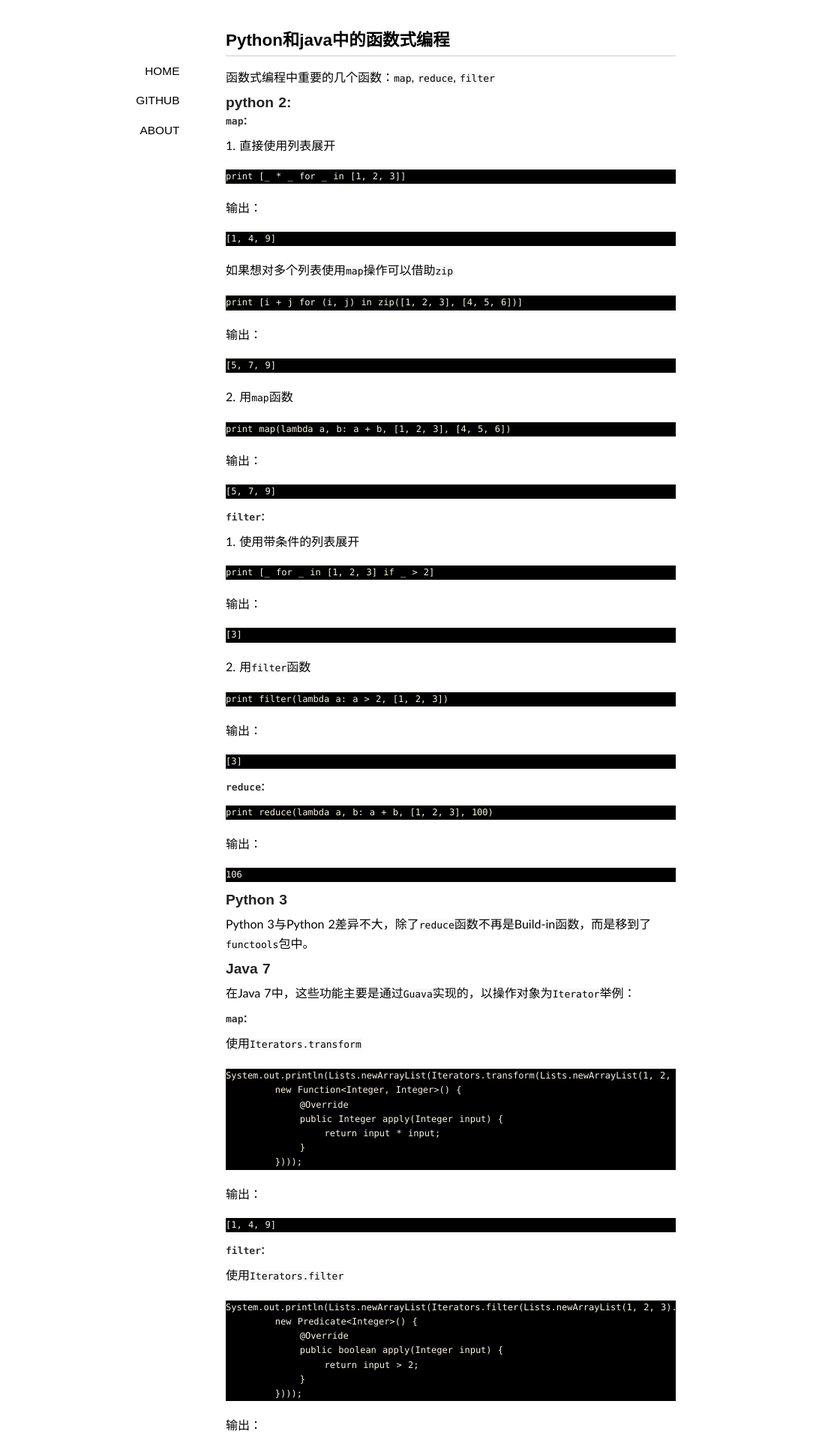
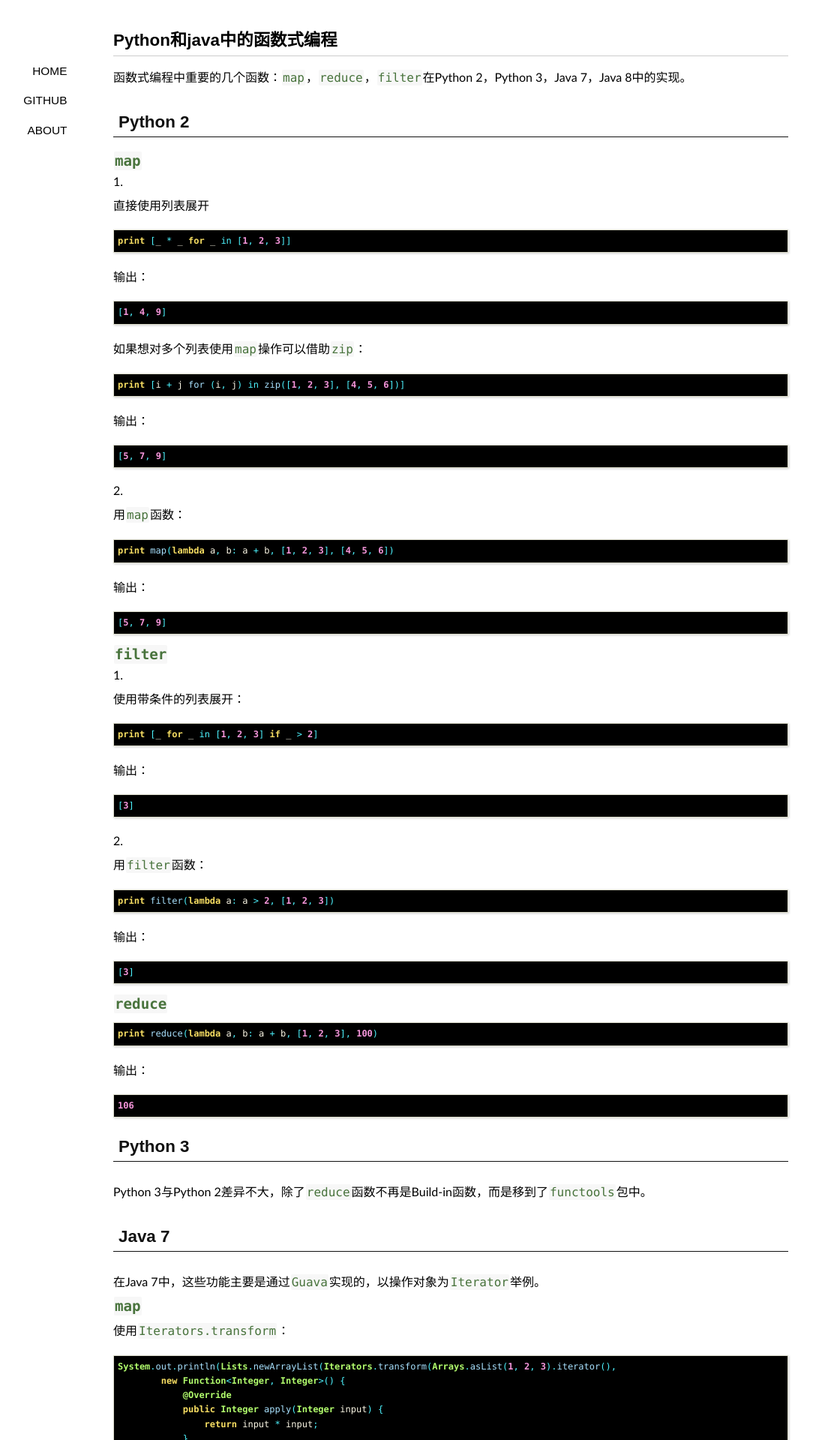
Before and after one commit to whuream/whuream.github.io, a Jekyll site: the page built from _posts/2016-03-08-Python和Java中的函数式编程.md, in a window 1280 px wide. Shown: the top 1920 px of the page at 75% size, without its empty margins (39-1123 px from the left). Built offline with Jekyll 4.4.1, drawn with Linux system fonts in a browser that asks for light colours; some of the changed text lies outside the part shown.

Commit message:
update style

````diff
--- a/_config.yml
+++ b/_config.yml
@@ -1,6 +1,6 @@
 gems: [jekyll-paginate]
 markdown: kramdown
-permalink: /posts/:year-:month-:day-:title.html
+permalink: /posts/:year/:month/:day/:title.html
 author: ream
 paginate: 16
 highlighter: rouge
--- a/_layouts/default.html
+++ b/_layouts/default.html
@@ -51,7 +51,7 @@
       </div>
 
     <footer>
-        <p><small>Powered by <a href="http://jekyllrb.com">Jekyll</a> & <a href="http://pages.github.com">GitHub</a> | Copyright {{site.time | date:"%Y"}} by <a href="/about.html">ream</a> | <span class="label label-info" id="timeSpan"></span></small></p>
+        <p><small>Powered by <a href="http://jekyllrb.com">Jekyll</a> & <a href="http://pages.github.com">GitHub</a> | Copyright {{site.time | date:"%Y"}} by <a href="/about.html">SuTong</a> | <span class="label label-info" id="timeSpan"></span></small></p>
     </footer>
 
     </div>
--- a/_posts/2016-03-08-Python和Java中的函数式编程.md
+++ b/_posts/2016-03-08-Python和Java中的函数式编程.md
@@ -1,267 +1,279 @@
-函数式编程中重要的几个函数：`map`, `reduce`, `filter`
+函数式编程中重要的几个函数：`map`，`reduce`，`filter`在Python 2，Python 3，Java 7，Java 8中的实现。
 
-### python 2:
+##  Python 2
 
-#### `map`:
+### `map`
 
-1\. 直接使用列表展开
+1.  直接使用列表展开
 
+    ```python
     print [_ * _ for _ in [1, 2, 3]]
+    ```
+
+    输出：
+
+    ```python
+    [1, 4, 9]
+    ```
+
+    如果想对多个列表使用`map`操作可以借助`zip`：
+
+    ```python
+    print [i + j for (i, j) in zip([1, 2, 3], [4, 5, 6])]
+    ```
+
+    输出：
+
+    ```python
+    [5, 7, 9]
+    ```
+
+1.  用`map`函数：
+
+    ```python
+    print map(lambda a, b: a + b, [1, 2, 3], [4, 5, 6])
+    ```
+
+    输出：
+
+    ```python
+    [5, 7, 9]
+    ```
+
+### `filter`
+
+1.  使用带条件的列表展开：
+
+    ```python
+    print [_ for _ in [1, 2, 3] if _ > 2]
+    ```
+
+    输出：
+
+    ```python
+    [3]
+    ```
+
+2.  用`filter`函数：
+
+    ```python
+    print filter(lambda a: a > 2, [1, 2, 3])
+    ```
+
+    输出：
+
+    ```python
+    [3]
+    ```
+
+### `reduce`
+
+```python
+print reduce(lambda a, b: a + b, [1, 2, 3], 100)
+```
 
 输出：
 
-    [1, 4, 9]
+```python
+106
+```
 
-如果想对多个列表使用`map`操作可以借助`zip`
-
-    print [i + j for (i, j) in zip([1, 2, 3], [4, 5, 6])]
-
-输出：
-
-    [5, 7, 9]
-
-2\. 用`map`函数
-
-    print map(lambda a, b: a + b, [1, 2, 3], [4, 5, 6])
-
-输出：
-
-    [5, 7, 9]
-
-#### `filter`:
-
-1\. 使用带条件的列表展开
-
-    print [_ for _ in [1, 2, 3] if _ > 2]
-
-输出：
-
-    [3]
-
-2\. 用`filter`函数
-
-    print filter(lambda a: a > 2, [1, 2, 3])
-
-输出：
-
-    [3]
-
-#### `reduce`:
-
-    print reduce(lambda a, b: a + b, [1, 2, 3], 100)
-
-输出：
-
-    106
-
-### Python 3
+## Python 3
 
 Python 3与Python 2差异不大，除了`reduce`函数不再是Build-in函数，而是移到了`functools`包中。
 
 
-### Java 7
+## Java 7
 
-在Java 7中，这些功能主要是通过`Guava`实现的，以操作对象为`Iterator`举例：
+在Java 7中，这些功能主要是通过`Guava`实现的，以操作对象为`Iterator`举例。
 
-#### `map`:
+### `map`
 
-使用`Iterators.transform`
+使用`Iterators.transform`：
 
-    System.out.println(Lists.newArrayList(Iterators.transform(Lists.newArrayList(1, 2, 3).iterator(),
-            new Function<Integer, Integer>() {
-                @Override
-                public Integer apply(Integer input) {
-                    return input * input;
-                }
-            })));
+```java
+System.out.println(Lists.newArrayList(Iterators.transform(Arrays.asList(1, 2, 3).iterator(),
+        new Function<Integer, Integer>() {
+            @Override
+            public Integer apply(Integer input) {
+                return input * input;
+            }
+        })));
+```
 
 输出：
 
-    [1, 4, 9]
+```java
+[1, 4, 9]
+```
 
-#### `filter`:
+### `filter`
 
-使用`Iterators.filter`
+使用`Iterators.filter`：
 
-    System.out.println(Lists.newArrayList(Iterators.filter(Lists.newArrayList(1, 2, 3).iterator(),
-            new Predicate<Integer>() {
-                @Override
-                public boolean apply(Integer input) {
-                    return input > 2;
-                }
-            })));
+```java
+System.out.println(Lists.newArrayList(Iterators.filter(Arrays.asList(1, 2, 3).iterator(),
+        new Predicate<Integer>() {
+            @Override
+            public boolean apply(Integer input) {
+                return input > 2;
+            }
+        })));
+```
 
 输出：
 
-    [3]
+```
+[3]
+```
 
-#### `reduce`:
+### `reduce`
 
 `reduce`功能`Guava`没有提供，需要自己来实现：
 
-    public class Reduce {
+```java
+public class Reduce {
 
-        public interface Function<T, R>{
-            R apply(T t, R r);
+    public interface Function<T, R>{
+        R apply(T t, R r);
+    }
+
+    public static <T, R> R reduce(final Iterator<? extends T> iterator, final R begin,
+                                  final Function<? super T, R> function){
+        R ret = begin;
+        while (iterator.hasNext()){
+            ret = function.apply(iterator.next(), ret);
         }
 
-        public static <T, R> R reduce(final Iterator<? extends T> iterator, final R begin, final Function<? super T, R> function){
-            R ret = begin;
-            while (iterator.hasNext()){
-                ret = function.apply(iterator.next(), ret);
+        return ret;
+    }
+}
+```
+
+例子：
+
+```java
+System.out.println(Reduce.reduce(Arrays.asList(1, 2, 3).iterator(), 10,
+        new Reduce.Function<Integer, Integer>() {
+            public Integer apply(Integer integer, Integer integer2) {
+                return integer + integer2;
             }
-
-            return ret;
-        }
-    }
-
-列表累加：
-
-        System.out.println(Reduce.reduce(Lists.newArrayList(1, 2, 3).iterator(), 10,
-            new Reduce.Function<Integer, Integer>() {
-                public Integer apply(Integer integer, Integer integer2) {
-                    return integer + integer2;
-                }
-            }));
+        }));
+```
 
 输出：
 
-    16
+```java
+16
+```
 
-Concatenating lists:
+### `reduce`多列表版（`zip`）:
 
-    List<ArrayList<Long>> listList = Lists.newArrayList(Lists.newArrayList(1l, 2l), Lists.newArrayList(2l, 3l));
-    List<Long> longs = Reduce.reduce(listList.iterator(), new ArrayList<Long>(),
-            new Reduce.Function<ArrayList<Long>, ArrayList<Long>>() {
-                public ArrayList<Long> apply(ArrayList<Long> longs, ArrayList<Long> longs2) {
-                    longs2.addAll(longs);
-                    return longs2;
-                }
-            });
-
-    System.out.println(JSON.toJSONString(longs));
-
-Output:
-
-    [1,2,2,3]
-
-#### `reduce`多列表版（`zip`）:
-
-在Python中，reduce操作可以支持多个输入列表，在Java 7 中可以自己实现(我管这种叫`zip`，不过不同于Python 2中Build-in的`zip`)：
+在Python中，reduce操作可以支持多个输入列表，在Java 7 中可以自己实现(我管这种叫`zip`，不过不同于Python 2中Build-in的`zip`)。
 
 先把Java 8中的`BiFunction`抄过来：
 
-    public interface BiFunction<T, U, R> {
-        R apply(T t, U u);
-    }
+```java
+public interface BiFunction<T, U, R> {
+    R apply(T t, U u);
+}
+```
 
 然后实现：
 
-    public class Zip {
-        public static <T, U, R> Iterator<R> zip(final Iterator<? extends T> iterator1, final Iterator<? extends U> iterator2,
-                                      final BiFunction<? super T, ? super U, ? extends R> function){
+```java
+public class Zip {
+    public static <T, U, R> Iterator<R> zip(final Iterator<? extends T> iterator1, final Iterator<? extends U> iterator2,
+                                  final BiFunction<? super T, ? super U, ? extends R> function){
 
-            return new Iterator<R>() {
-                @Override
-                public boolean hasNext() {
-                    return iterator1.hasNext() && iterator2.hasNext();
-                }
+        return new Iterator<R>() {
+            @Override
+            public boolean hasNext() {
+                return iterator1.hasNext() && iterator2.hasNext();
+            }
 
-                @Override
-                public R next() {
-                    return function.apply(iterator1.next(), iterator2.next());
-                }
-            };
-        }
+            @Override
+            public R next() {
+                return function.apply(iterator1.next(), iterator2.next());
+            }
+        };
     }
+}
+```
 
 例子：
 
-    List<Long> list = Lists.newArrayList(Zip.zip(Lists.newArrayList(1l, 2l, 3l).iterator(),
-            Lists.newArrayList(4l, 5l, 6l).iterator(), new BiFunction<Long, Long, Long>() {
-                @Override
-                public Long apply(Long aLong, Long aLong2) {
-                    return aLong * aLong2;
-                }
-            }));
-
-    System.out.println(JSON.toJSONString(list));
+```java
+System.out.println(Lists.newArrayList(Zip.zip(Arrays.asList(1l, 2l, 3l).iterator(),
+        Lists.newArrayList(4l, 5l, 6l).iterator(),
+        new BiFunction<Long, Long, Long>() {
+            @Override
+            public Long apply(Long aLong, Long aLong2) {
+                return aLong * aLong2;
+            }
+        })));
+```
 
 输出：
 
-    [4, 10, 18]
+```java
+[4, 10, 18]
+```
 
-### Java 8:
+## Java 8
 
-Java 8中内置了一些操作，以操作对象为`Stream`举例:
+Java 8中内置了一些操作，以操作对象为`Stream`举例。
 
-#### `map`:
+### `map`
 
 使用`Stream.map`:
 
-    System.out.println(Stream.of(1l, 2l, 3l).map(t -> t * t).collect(Collectors.toList()));
+```java
+System.out.println(Stream.of(1l, 2l, 3l).map(t -> t * t).collect(Collectors.toList()));
+```
 
 输出：
 
-    [1, 4, 9]
+```java
+[1, 4, 9]
+```
 
-#### `filter`:
+### `filter`
 
 使用`Stream.filter`:
 
-    System.out.println(Stream.of(1l, 2l, 3l).filter(t -> t > 2).collect(Collectors.toList()));
+```java
+System.out.println(Stream.of(1l, 2l, 3l).filter(t -> t > 2).collect(Collectors.toList()));
+```
 
 输出：
 
-    [3]
+```java
+[3]
+```
 
-#### `reduce`：
+### `reduce`
 
 使用`Stream.reduce`:
 
-    System.out.println(Stream.of(1, 2, 3).reduce(0l, (aLong, integer) -> aLong + integer, (aLong, aLong2) -> aLong + aLong2));
+```java
+System.out.println(Stream.of(1, 2, 3).reduce(0l, (aLong, integer) -> aLong + integer, (aLong, aLong2) -> aLong + aLong2));
+```
 
 输出：
 
-    6
+```java
+6
+```
 
-Accumulating lists:
-
-    List<Long> longs = Lists.newArrayList(1l, 2l, 3l, 4l);
-
-    Long ret = longs.stream().reduce(100l, (a, b) -> a + b);
-
-    System.out.println(ret);
-
-Output:
-
-    110
-
-Concatenating lists:
-
-    List<ArrayList<Long>> lists = Lists.newArrayList(Lists.newArrayList(1l, 2l, 3l),
-            Lists.newArrayList(4l, 5l, 6l));
-
-    List<Long> retList = lists.stream().reduce(new ArrayList<Long>(), (longs1, longs2) -> {
-        longs1.addAll(longs2);
-        return longs1;
-    });
-
-    System.out.println(JSON.toJSONString(retList));
-
-Output:
-
-    [1,2,3,4,5,6]
-
-#### `zip`:
+### `zip`
 
 这个操作在Java 8中不存在，可以自己实现，不过构建`Stream`比构建`Iterator`要复杂一些：
 
 ```java
 public class ZipJ8 {
-    public static<T, U, R> Stream<R> zip(Stream<? extends T> streamA,
-                                         Stream<? extends U> streamB,
-                                         BiFunction<? super T, ? super U, ? extends R> biFunction) {
+    public static <T, U, R> Stream<R> zip(Stream<? extends T> streamA, Stream<? extends U> streamB,
+                                          BiFunction<? super T, ? super U, ? extends R> biFunction) {
         Objects.requireNonNull(biFunction);
         @SuppressWarnings("unchecked")
         Spliterator<T> spliteratorA = (Spliterator<T>) Objects.requireNonNull(streamA).spliterator();
@@ -300,13 +312,17 @@ public class ZipJ8 {
 
 例子：
 
-    System.out.println(ZipJ8.zip(Stream.of(1l, 2l, 3l), Stream.of(4l, 5l, 6l),
-            (aLong, aLong2) -> aLong + aLong2).collect(Collectors.toList()));
+```java
+System.out.println(ZipJ8.zip(Stream.of(1l, 2l, 3l), Stream.of(4l, 5l, 6l), (aLong, aLong2) -> aLong + aLong2)
+        .collect(Collectors.toList()));
+```
 
 输出：
 
-    [5, 7, 9]
+```java
+[5, 7, 9]
+```
 
 Example of abuse:
 
-![](../media/pic/1.pic.jpg)
+![](/media/pic/1.pic.jpg)
--- a/media/css/style.css
+++ b/media/css/style.css
@@ -9,26 +9,32 @@
 * |\.|._)._)
 * --------------------------------- */
 
-body{font-size:14px;word-spacing:1px;
+body{font-size:14px;word-spacing:0px;
 	margin-left:auto;
-margin-right:auto;
-	font-family:"Galdeano","Hiragino Sans GB","Microsoft YaHei",Trebuchet,"Trebuchet MS",Tahoma,"Lucida Grande","Lucida Sans Unicode",Verdana,sans-serif;color:#000000;background-color:#ffffff;}
+	margin-right:auto;
+	font-family:"Galdeano","Hiragino Sans GB","Microsoft YaHei",Trebuchet,"Trebuchet MS",Tahoma,"Lucida Grande",
+	"Lucida Sans Unicode",Verdana,sans-serif;
+    color:#000000;background-color:#ffffff;}
+
 *{padding:0;margin: 0;border:none;outline:none;}
+
 a{color:#dd0000;text-decoration:none;}
 a:hover{color:#333333;text-decoration:underline;}
+
 hr{margin:.7em 0;border-top:1px dashed #d0d0d0;border-bottom:1px dashed #f9f9f9;}
 p{padding:.5em 0;}
 li{padding:.2em 0;}
 ol,ul{list-style-position:inside;}
 ol ul, ul ol, ul ul, ol ol {margin-left:1em;}
-pre code{margin:1em 0;font-size:13px;line-height:1.6;display:block;overflow:auto;}
+
 blockquote{display:block;text-align:justify;border-left:4px solid #eeeeee;}
 blockquote{margin:1em 0em;padding-left:1.5em;}
 blockquote p{margin:0;padding:.5em 0;}
-#container{width:600px;margin:2em auto;display:block;padding:0 2em;}
+#container{width:900px;margin:2em auto;display:block;padding:0 2em;}
 .content{font-size:16px;line-height:24px;}
 .content h1{padding:.5em 0;}
-.content img{max-width:600px;display:block;margin:4px auto;-webkit-box-shadow:#999 1px 1px 4px;-moz-box-shadow:#999 1px 1px 4px;box-shadow:#999 1px 1px 4px;}
+.content img{max-width:900px;display:block;margin:4px auto;-webkit-box-shadow:#999 1px 1px 4px;
+    -moz-box-shadow:#999 1px 1px 4px;box-shadow:#999 1px 1px 4px;}
 #tag_cloud{margin-bottom: 1em;}
 #tag_cloud a:hover{color:#333333 !important;text-decoration:none;}
 .listing-item,.listing-seperator{list-style-type:none;}
@@ -43,19 +49,29 @@ blockquote p{margin:0;padding:.5em 0;}
 .pageNav{font-weight:bold;font-size:17px;}
 .pageNavInvalid{font-weight:bold;font-size:17px;color:#D0D0D0;}
 header{padding:.5em 0;border-bottom: 1px solid #cccccc;}
-nav{font-family:"Electrolize",sans-serif;font-size:1.1em;text-transform:uppercase;float:left;margin-left:-12em;width:9em;text-align:right;}
+nav{font-family:"Electrolize",sans-serif;font-size:1.1em;text-transform:uppercase;float:left;margin-left:-12em;
+    width:9em;text-align:right;}
 nav a{display:block;padding:.7em 1em;color:#000000;}
 nav a:hover{background-color:#ff0000;text-decoration:none;color:#f9f9f9;-webkit-transition:color .2s linear;}
 .post{padding:.5em 0em;}
 h1{font-family:"Cuprum","Hiragino Sans GB","Microsoft YaHei",sans-serif;font-size:1.6em;color:#000;}
-h2{font-family:"Cuprum","Hiragino Sans GB","Microsoft YaHei",sans-serif;font-size:1.4em;color:#111;}
+h2{font-family:"Cuprum","Hiragino Sans GB","Microsoft YaHei",sans-serif;font-size:1.4em;color:#111;
+    margin: 20px 0px 20px; padding: 7px; border-bottom: 1px solid;}
 h3{font-family:"Cuprum","Hiragino Sans GB","Microsoft YaHei",sans-serif;font-size:1.2em;color:#222;}
+h3 code {background-color:#f7f7f7;
+    padding: 1px; margin: 1px; border-radius: 2px; border: 0px solid #ddd; color: #48733c}
+embed,object,iframe{display:block;margin:4px auto;}
 h4{font-family:"Cuprum","Hiragino Sans GB","Microsoft YaHei",sans-serif;font-size:1em;color:#333;}
-pre,code{font-family:Menlo,"Andale Mono",Consolas,"Courier New",Monaco,monospace;font-size:13px;}
-pre code{background-color:#000000; font-size: 12px;}
 embed,object,iframe{display:block;margin:4px auto;}
 .gist{font-size: 12px;line-height:1.6;}
-p code{background-color:#f7f7f7}
+
+pre,code{font-family:Menlo,"Andale Mono",Consolas,"Courier New",Monaco,monospace}
+pre code{margin:1em 0;line-height:1.6;display:block;overflow:auto;background-color:#000000; font-size: 12px;
+    padding: 5px; border: 1px solid #ddc; tab-size: 2;
+    -webkit-box-shadow: 1px 1px 3px #ccc}
+p code{background-color:#f7f7f7;
+    padding: 1px; margin: 1px; border-radius: 2px; border: 0px solid #ddd; color: #48733c}
+    embed,object,iframe{display:block;margin:4px auto;}
 
 footer{
 display:block;
````
Also changed, not shown: index.html (+5 -5 lines), 7 other files.
